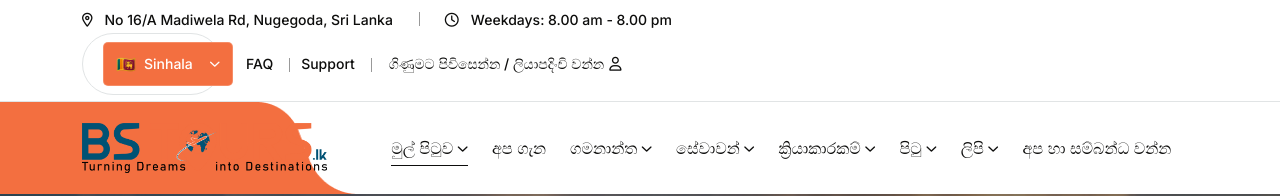
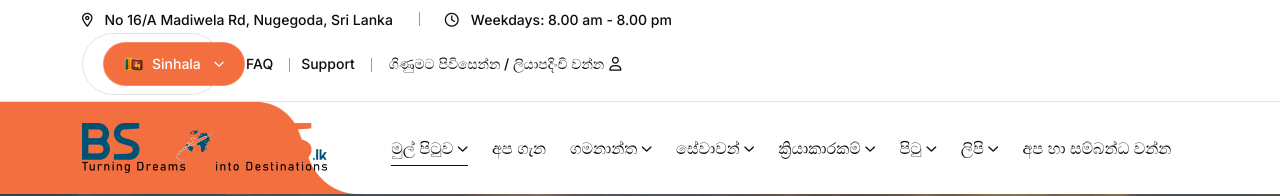
Before and after one commit to malinga-PW/bstours, a React (Create React App) app: page / in a window 1280 px wide. Shown: the top 196 px of the page. Built offline with nearby package versions, Linux system fonts and the light colour scheme; a web font is replaced by a local one.

Commit message:
UI tweaks: Hide Google Translate banner and make Language Switcher capsule shape

```diff
--- a/public/index.html
+++ b/public/index.html
@@ -47,7 +47,10 @@
   <style>
     /* Google Translate Widget Custom Styles */
     .goog-te-banner-frame.skiptranslate,
-    .goog-te-gadget-icon {
+    .goog-te-gadget-icon,
+    .VIpgJd-ZVi9od-ORHb-OEVmcd,
+    .VIpgJd-ZVi9od-aZ2wEe-wOHMyf,
+    #goog-gt-tt {
       display: none !important;
     }
     body {
--- a/src/Components/Header/HeaderOne.jsx
+++ b/src/Components/Header/HeaderOne.jsx
@@ -54,7 +54,7 @@
                             <div className="col-auto">
                                 <div className="header-right">
                                     <div className="currency-menu">
-                                        <div id="google_translate_element"></div>
+                                        <div id="google_translate_element" style={{ display: 'none' }}></div>
                                         <LanguageSwitcher />
                                     </div>
 
--- a/src/Components/Header/LanguageSwitcher.jsx
+++ b/src/Components/Header/LanguageSwitcher.jsx
@@ -52,8 +52,8 @@
                     background: 'var(--theme-color)',
                     color: '#fff',
                     border: '1px solid rgba(255, 255, 255, 0.2)',
-                    padding: '8px 12px',
-                    borderRadius: '5px',
+                    padding: '8px 20px',
+                    borderRadius: '50px',
                     display: 'flex',
                     alignItems: 'center',
                     gap: '8px',
```
